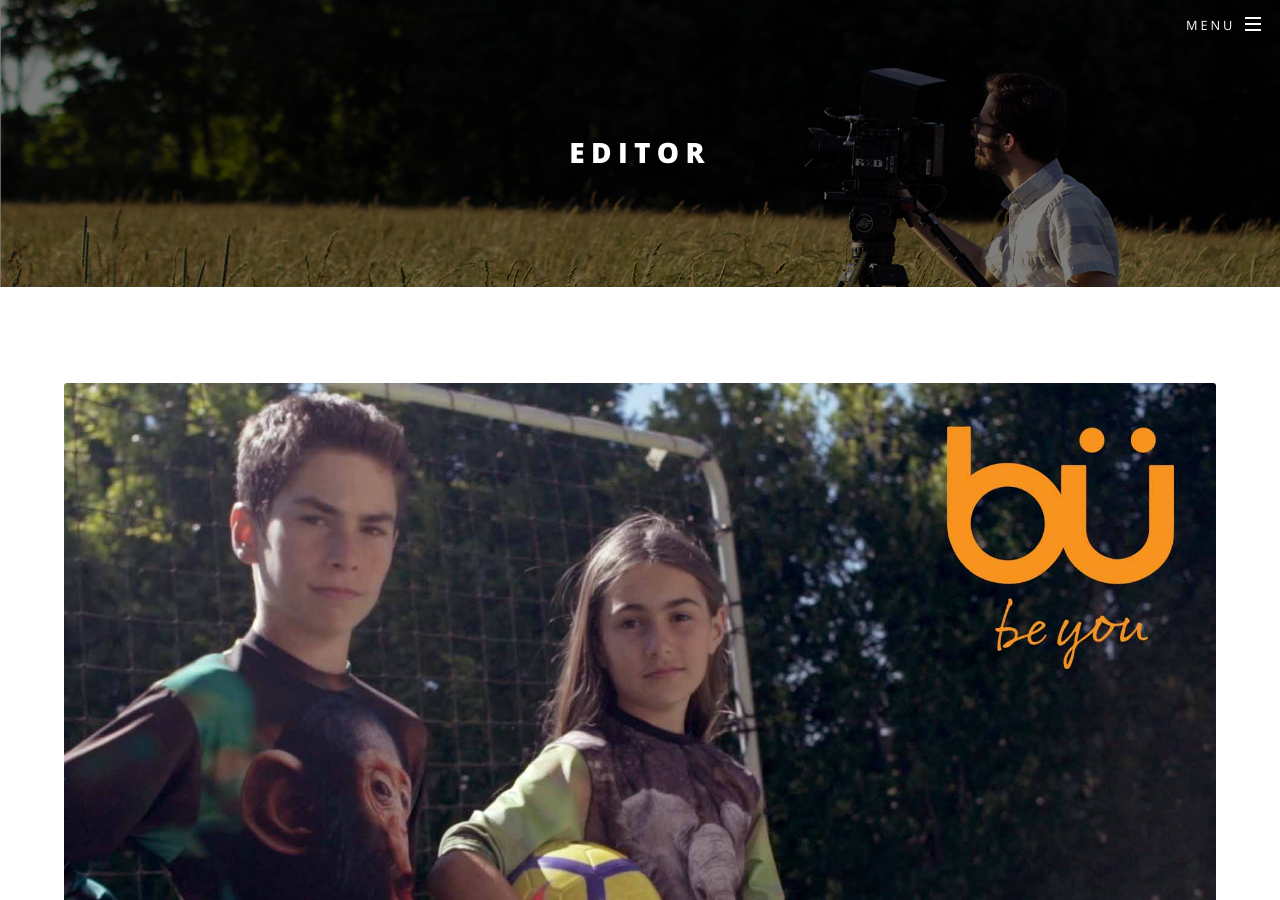
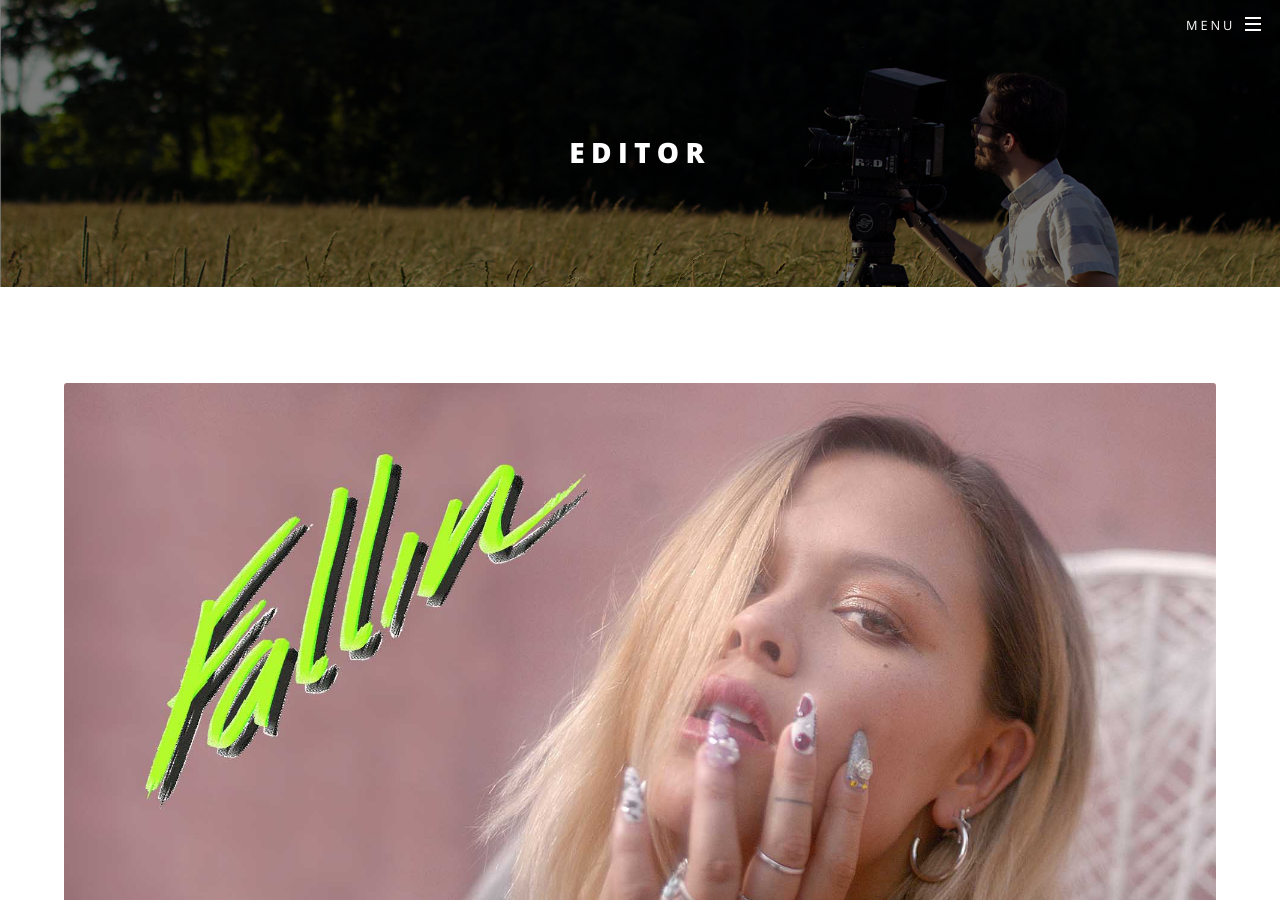
Before and after one commit to eturk/schwartzjake.com, a Jekyll site: the page built from editor.markdown, in a window 1280 px wide and 900 px high. Built offline with Jekyll 4.4.1, drawn with Linux system fonts in a browser that asks for light colours.

Commit message:
Updated Editor

```diff
--- a/editor.markdown
+++ b/editor.markdown
@@ -3,11 +3,11 @@
 position: 2
 modal_type: reel
 reel:
-  url: https://vimeo.com/278106021
+  url: https://www.youtube.com/watch?v=dPeuguUHPlA
+  thumbnail_image: "/uploads/Fallin_Thumbail.jpg"
+media:
+- media_url: https://vimeo.com/278106021
   thumbnail_image: "/uploads/BU_Thumbail.jpg"
-media:
-- media_url: https://www.youtube.com/watch?v=dPeuguUHPlA
-  thumbnail_image: "/uploads/Fallin_Thumbail.jpg"
 - media_url: https://www.youtube.com/watch?v=W1tyrCF7CT0
   thumbnail_image: "/uploads/ZipIt_Thumbnail.jpg"
 - media_url: https://vimeo.com/171871938
```
